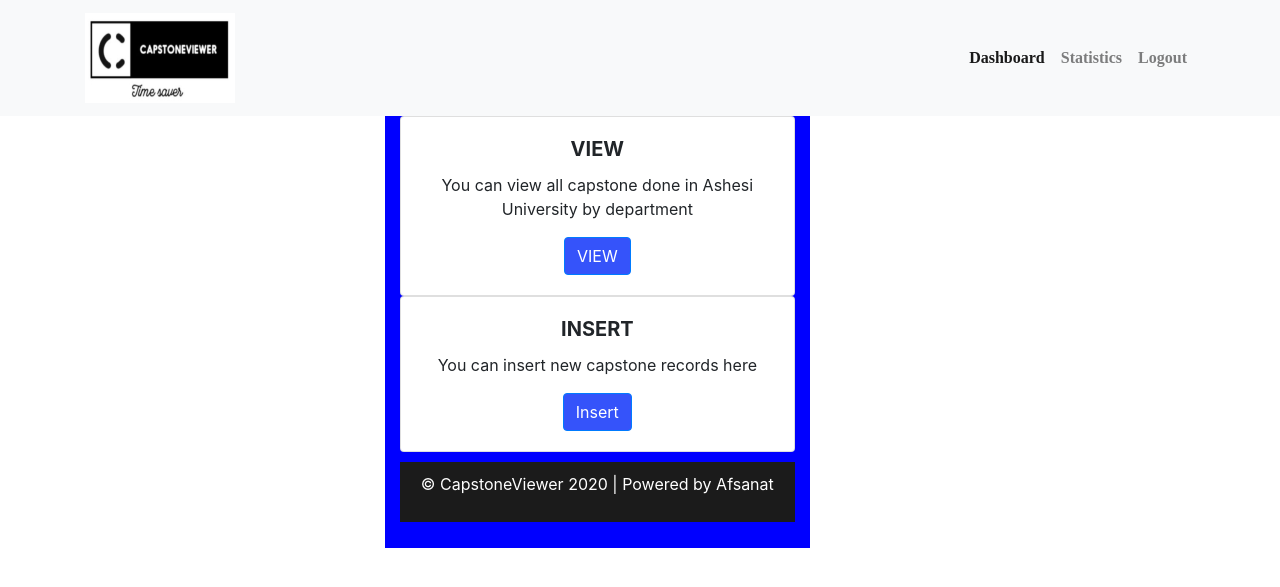
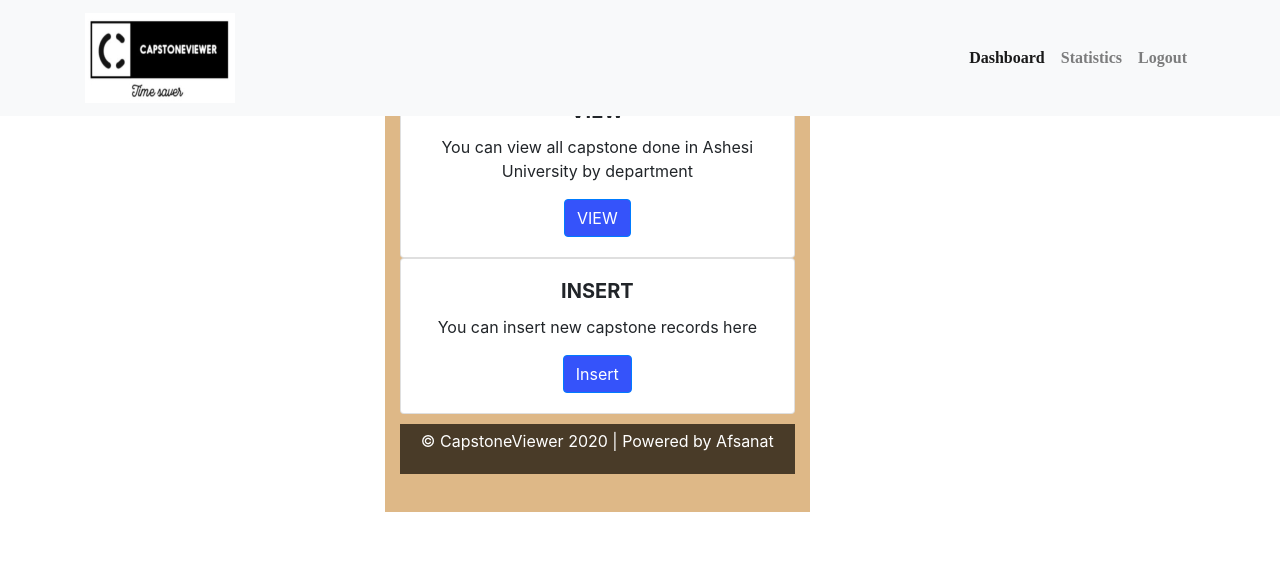
Before and after one commit to ineza743/CapstoneViewer, a PHP site: page /AdminPage.php in a window 1280 px wide. Shown: the top 587 px of the page. Run offline with PHP 8.4, Linux system fonts and the light colour scheme.

Commit message:
edits in dashboard

```diff
--- a/business.php
+++ b/business.php
@@ -19,7 +19,7 @@
 <section id="header">
     <nav class="navbar navbar-expand-lg navbar-light bg-light fixed-top">
         <div class="container">
-                <a class="navbar-brand" ><img src="logo.JPG" height="90px" width="150px"></a>
+                <a class="navbar-brand" ><img src="pictures/logo.JPG" height="90px" width="150px"></a>
 
                 <div class="collapse navbar-collapse" id="navbarSupportedContent">
                 <ul class="navbar-nav ml-auto">
--- a/computer.css
+++ b/computer.css
@@ -7,7 +7,7 @@ ul li a {
 }
 
 nav {
-    background-color: #1b1b1b !important;
+    background-color:burlywood !important;
 }
 
 .action-cards{
--- a/dashboard.css
+++ b/dashboard.css
@@ -2,12 +2,12 @@ ul li a {
     font-size-adjust: 100px;
     font-family: 'Times New Roman', Times, serif;
     font-weight: bold;
-    color: black;
     padding: 40px;
 }
 
 nav {
-    background-color: #1b1b1b !important;
+    background-color: rgb(73, 59, 40) ;
+    padding-top: -1%;
 }
 
 .action-cards{
@@ -27,21 +27,22 @@ nav {
 
 
 .footer {
-    background: #1b1b1b;
-    padding: 10px;
+    background: rgb(73, 59, 40);
+    padding: 5px;
     margin-top: 10px;
     color: white;
     text-align: center;
 }
 
 .col-sm-4 {
-    padding-top: 9%;
-    background-color: blue;
+    padding-top: 1%;
+    margin-top: 5%;
+    background-color: burlywood;
     border: 1px white solid;
     display: inline-block;
     text-align: center;
     margin-left: 30%;
-    padding-bottom: 2%;
+    padding-bottom: 3%;
 
 }
 
```
Also changed, not shown: computer.php (+3 -11 lines), dashboard.php (+31 -10 lines), engineering.php (+2 -11 lines), login.js (line endings or trailing spaces), login.php (line endings or trailing spaces).
